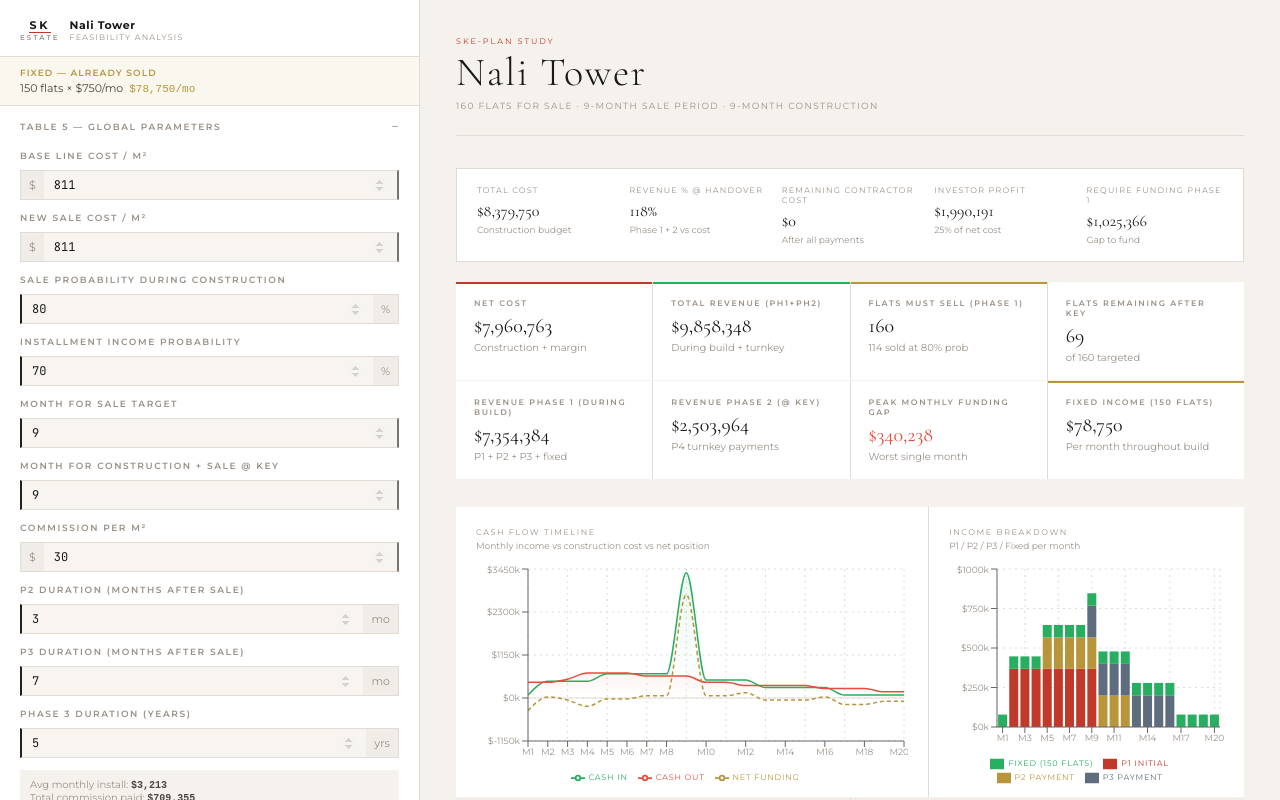
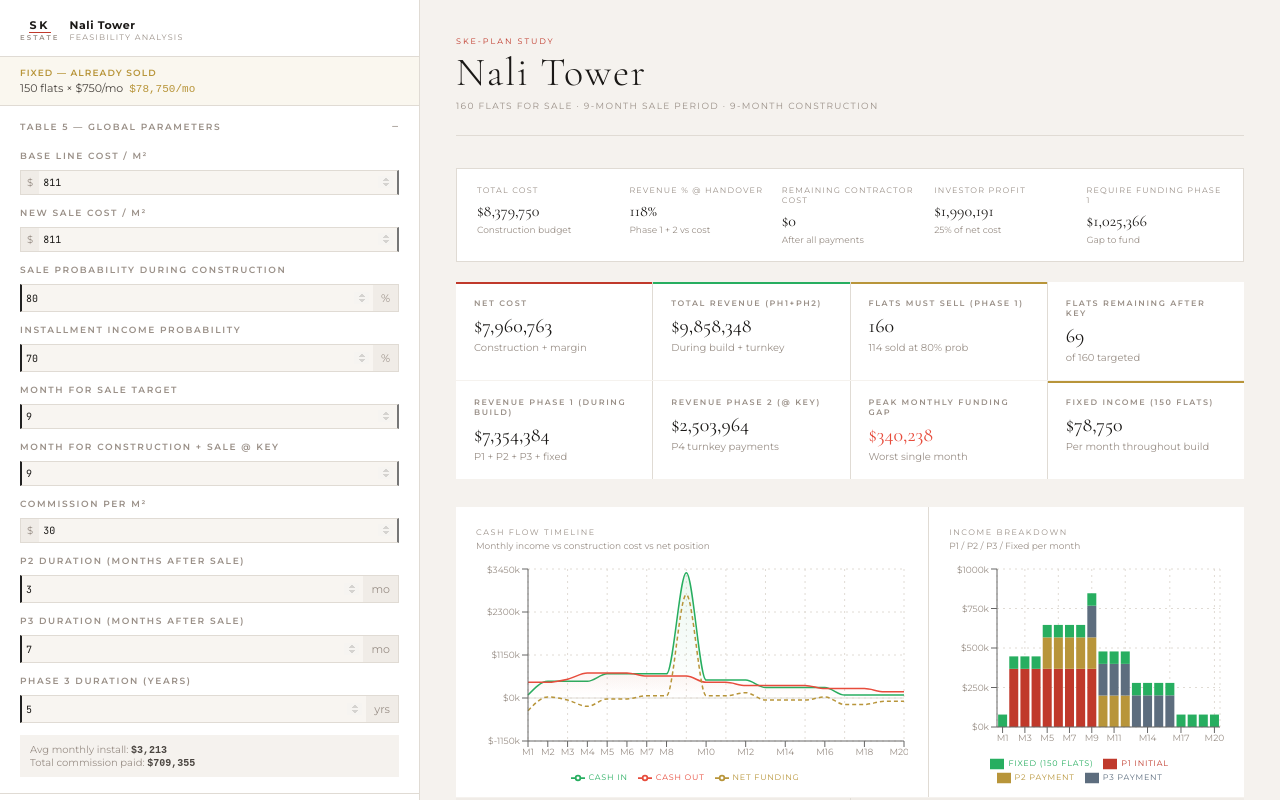
Before and after one commit to diyakawa21/analyzer-nali, a React (Vite) app: page / in a window 1280 px wide. Built offline with nearby package versions, Linux system fonts and the light colour scheme.

Commit message:
compact 2col payment fields

```diff
--- a/src/NaliTowerAnalyzer.jsx
+++ b/src/NaliTowerAnalyzer.jsx
@@ -249,10 +249,10 @@ function InlineField({ label, value, onChange, prefix, suffix, type = "number",
     <div style={{ display: "flex", flexDirection: "column", gap: 4, marginBottom: 12 }}>
       <Label>{label}</Label>
       <div style={{ display: "flex" }}>
-        {prefix && <span style={{ background: "var(--surface2)", border: "1px solid var(--border)", borderRight: "none", padding: "6px 8px", fontSize: 11, color: "var(--muted)", display: "flex", alignItems: "center" }}>{prefix}</span>}
+        {prefix && <span style={{ background: "var(--surface2)", border: "1px solid var(--border)", borderRight: "none", padding: "5px 6px", fontSize: 10, color: "var(--muted)", display: "flex", alignItems: "center" }}>{prefix}</span>}
         <input type={type} value={value} min={min}
           onChange={e => onChange(type === "number" ? (parseFloat(e.target.value) || 0) : e.target.value)}
-          style={{ flex: 1, background: "var(--input-bg)", border: "1px solid var(--border)", borderLeft: prefix ? "none" : undefined, borderRight: suffix ? "none" : undefined, padding: "6px 10px", fontSize: 12, color: "var(--text)", outline: "none", fontFamily: "'JetBrains Mono', monospace" }}
+          style={{ flex: 1, background: "var(--input-bg)", border: "1px solid var(--border)", borderLeft: prefix ? "none" : undefined, borderRight: suffix ? "none" : undefined, padding: "5px 4px", fontSize: 10, color: "var(--text)", outline: "none", fontFamily: "'JetBrains Mono', monospace", minWidth: 0, width: "100%" }}
         />
         {suffix && <span style={{ background: "var(--surface2)", border: "1px solid var(--border)", borderLeft: "none", padding: "6px 8px", fontSize: 11, color: "var(--muted)", display: "flex", alignItems: "center" }}>{suffix}</span>}
       </div>
@@ -382,11 +382,11 @@ function Sidebar({ inputs, setInputs, results }) {
                   <div key={ft.id} style={{ borderLeft: `2px solid ${COLORS[idx]}`, margin: "8px 16px", padding: "10px 14px", background: "var(--bg)" }}>
                     <div style={{ fontSize: 10, fontWeight: 700, color: "var(--text)", marginBottom: 10 }}>{ft.name} · {ft.area}m²</div>
                     <InlineField label="Flats for Sale" value={ft.flatsForSale} onChange={v => updFt(ft.id, "flatsForSale", v)} min={0} />
-                    <div style={{ display: "grid", gridTemplateColumns: "1fr 1fr", gap: 8 }}>
-                      <InlineField label="P1 — On Contract" prefix="$" value={ft.p1} onChange={v => updFt(ft.id, "p1", v)} />
-                      <InlineField label="P2 — After Sale" prefix="$" value={ft.p2} onChange={v => updFt(ft.id, "p2", v)} />
-                      <InlineField label="P3 — After Sale" prefix="$" value={ft.p3} onChange={v => updFt(ft.id, "p3", v)} />
-                      <InlineField label="Monthly Install" prefix="$" value={ft.monthlyInstallment} onChange={v => updFt(ft.id, "monthlyInstallment", v)} />
+                    <div style={{ display: "grid", gridTemplateColumns: "1fr 1fr", gap: 6 }}>
+                      <InlineField label="P1" prefix="$" value={ft.p1} onChange={v => updFt(ft.id, "p1", v)} />
+                      <InlineField label="P2" prefix="$" value={ft.p2} onChange={v => updFt(ft.id, "p2", v)} />
+                      <InlineField label="P3" prefix="$" value={ft.p3} onChange={v => updFt(ft.id, "p3", v)} />
+                      <InlineField label="Monthly" prefix="$" value={ft.monthlyInstallment} onChange={v => updFt(ft.id, "monthlyInstallment", v)} />
                     </div>
                     {rft && (
                       <div style={{ fontSize: 10, color: "var(--muted)", marginTop: 6, display: "flex", gap: 12 }}>
```
